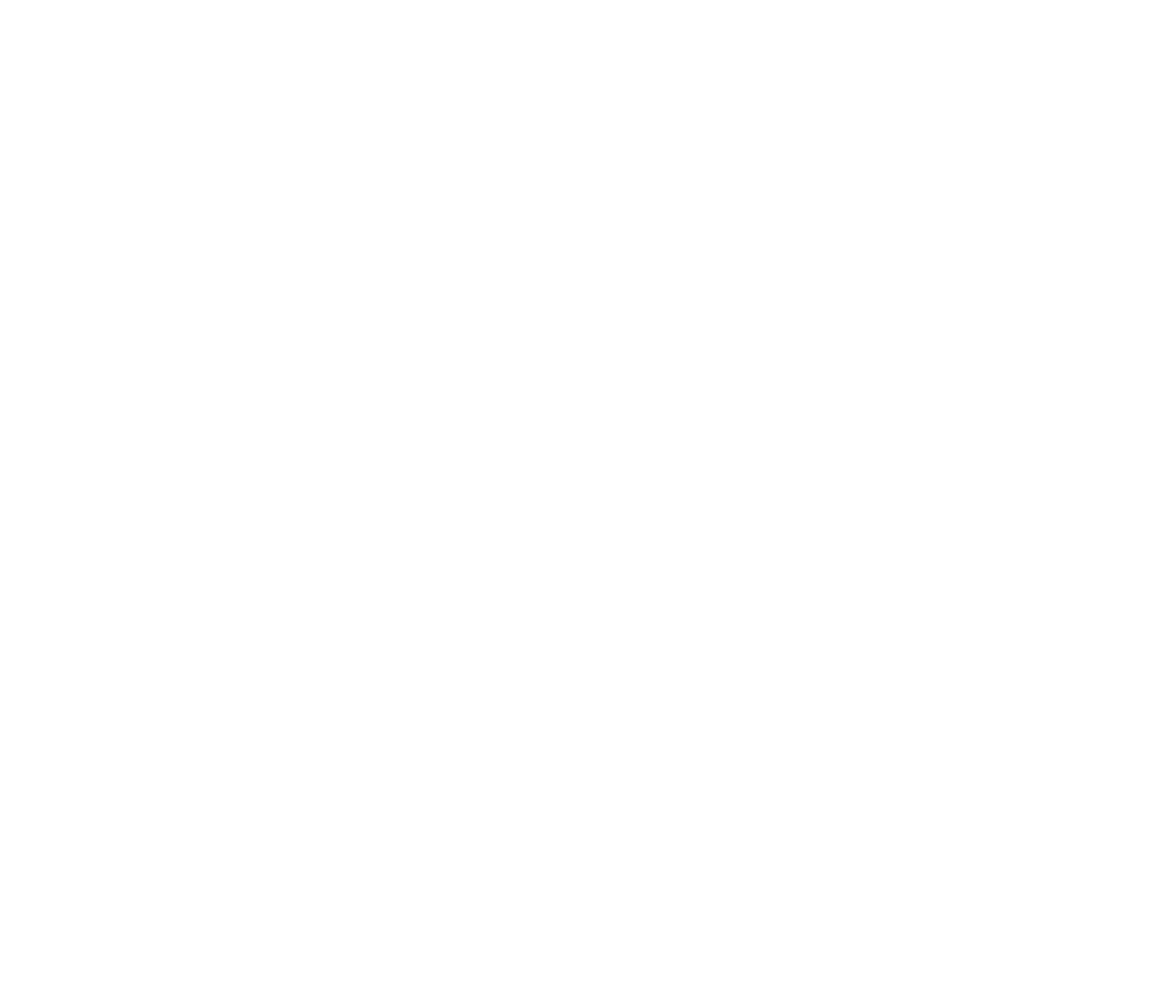
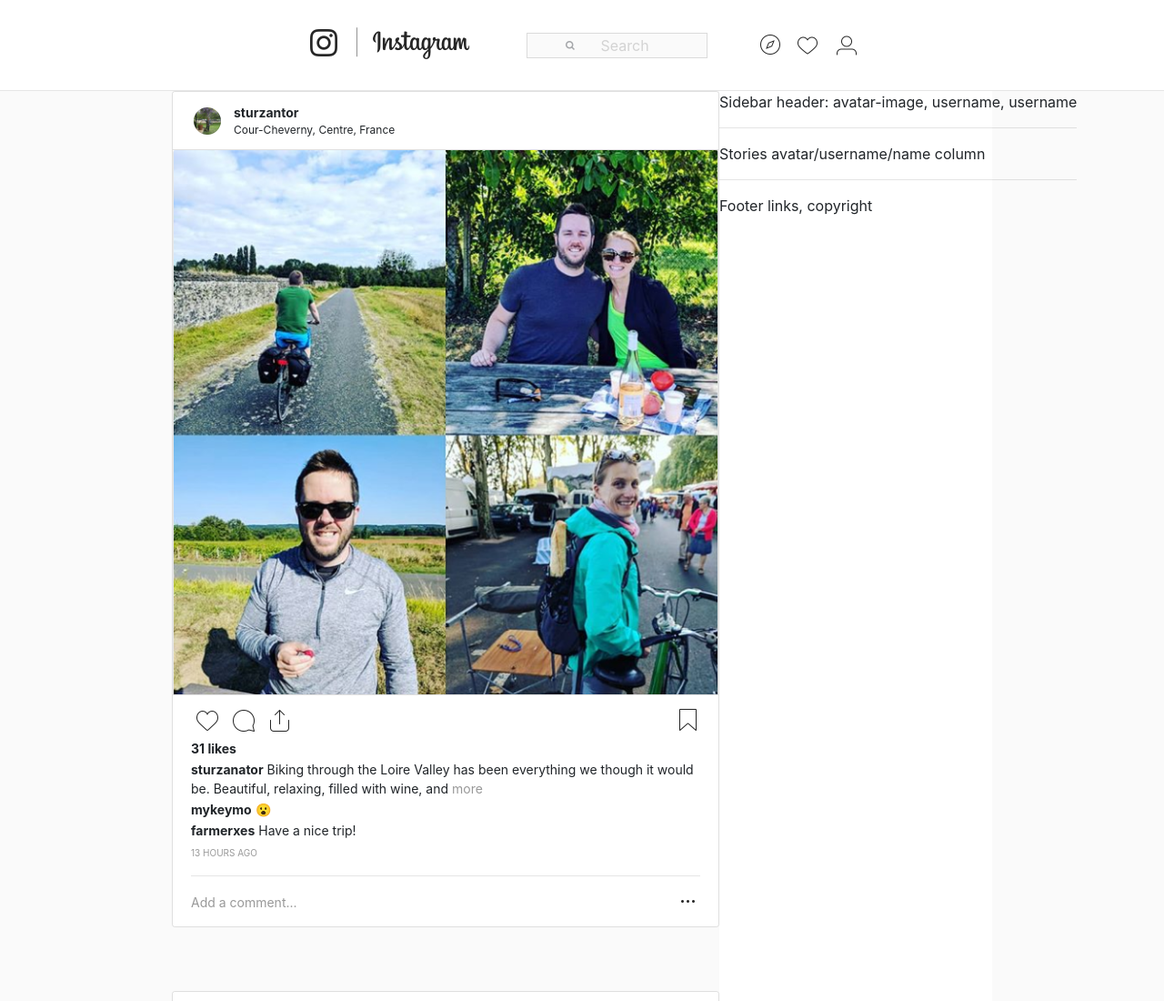
Before and after one commit to hassan-a-alkhalifah/instagram-mockup, a plain HTML site: page index.html in a window 1280 px wide. Shown: the top 1100 px of the page at 91% size. Before the commit the page ends 800 px from the top, so only its background shows below. Drawn offline with Linux system fonts and the light colour scheme.

Commit message:
Complete header and new post column.

```diff
--- a/css/styles.css
+++ b/css/styles.css
@@ -0,0 +1,103 @@
+#header-container {
+  display: flex;
+  justify-content: center;
+  z-index: 1;
+  position: fixed;
+  top: 0;
+  border-bottom: 1px solid rgba(0,0,0,0.0975);
+  width: 100%;
+  background-color: white;
+}
+
+#header-content {
+  display: flex;
+  justify-content: space-between;
+  align-items: center;
+  max-width: 1010px;
+}
+.header-object {
+  margin: 25px;
+}
+#search-bar {
+  width: 199px;
+  border: solid 1px #dbdbdb;
+  background-color: #fafafa;
+  padding: 1px;
+  position: relative;
+}
+#search-bar img{
+  position: absolute;
+  top: 5px;
+  left: 40px;
+}
+#search-bar p{
+  margin: 0 0 0 80px;
+  color: lightgrey;
+}
+#main-content-container {
+  display: flex;
+  justify-content: center;
+  background-color: #fafafa;
+  margin-top: 100px;
+}
+#main-content-container p {
+
+}
+#new-posts-container {
+  width: 602px;
+}
+.new-post {
+  font-size: 14px;
+  margin-bottom: 70px;
+}
+.card-header {
+  display: flex;
+  align-items: center;
+  background-color: white;
+}
+.new-post-avatar, .new-post-metadata {
+  display: inline-block;
+}
+.new-post-avatar {
+  margin-right: 10px;
+}
+.new-post-metadata p {
+  margin-bottom: 0;
+}
+.card-body {
+  padding: 0;
+}
+.card-footer {
+  background-color: white;
+}
+.card-footer p {
+  margin-top: 2px;
+  margin-bottom: 2px;
+}
+.footer-icon-container, .comment-section-container {
+  display: flex;
+  justify-content: space-between;
+}
+.username {
+  font-weight: bold;
+}
+.location {
+  font-size: 12px;
+}
+.andmore {
+  color: #999;
+}
+.timestamp {
+  font-size: 10px;
+  color: #999
+}
+.comment {
+  color: #999;
+}
+#right-sidebar {
+  background-color: white;
+  width: 300px;
+}
+.right-sidebar-wrapper {
+  position: fixed;
+}
--- a/index.html
+++ b/index.html
@@ -6,9 +6,119 @@
     <link href="css/styles.css" rel="stylesheet" type="text/css">
     <script src="js/jquery-3.3.1.js"></script>
     <script src="js/scripts.js"></script>
-    <title></title>
+    <title>Instagram</title>
   </head>
   <body>
+    <div id="header-container">
+      <div id="header-content">
+        <div class="header-object" id="logo">
+          <img src="img/logo.png" alt="Instagram logo">
+        </div>
 
+        <div>
+          <div class="header-object" id="search-bar">
+            <img src="img/lookingglass.png">
+            <p>Search</p>
+          </div>
+        </div>
+
+        <div class="header-object" id="icons">
+          <img src="img/explore.png" alt="explore icon">
+          <img src="img/activity.png" alt="account/activity icon">
+          <img src="img/account.png" alt="profile icon">
+        </div>
+      </div>
+    </div>
+
+    <div id="main-content-container">
+      <div class="main-content-object" id="new-posts-container">
+        <div class="new-post card">
+          <div class="card-header">
+            <div class="new-post-avatar">
+              <img src="img/avatar1.png" class="avatar">
+            </div>
+            <div class="new-post-metadata">
+              <p class="username">sturzantor</p>
+              <p class="location">Cour-Cheverny, Centre, France</p>
+            </div>
+          </div>
+          <div class="card-body">
+            <img class="card-img-top" src="img/content1.png">
+          </div>
+          <div class="card-footer">
+            <div class="footer-icon-container">
+              <div class="footer-icon-left">
+                <img src="img/footer-icons-left.png">
+              </div>
+              <div class="footer-icon-right">
+                <img src="img/footer-icon-right.png">
+              </div>
+            </div>
+            <p class="username">31 likes</p>
+            <p><span class="username">sturzanator</span> Biking through the Loire Valley has been everything we though it would be. Beautiful, relaxing, filled with wine, and <span class="andmore">more</span></p>
+            <p><span class="username">mykeymo</span> 😮</p>
+            <p><span class="username">farmerxes</span> Have a nice trip!</p>
+            <p><span class="timestamp">13 HOURS AGO</span></p>
+            <hr>
+            <div class="comment-section-container">
+              <div class="add-a-comment">
+                <p class="comment">Add a comment...</p>
+              </div>
+              <div class="comment-menu">
+                <img src="img/ellipsis.png">
+              </div>
+            </div>
+          </div>
+        </div>
+        <div class="new-post card">
+          <div class="card-header">
+            <div class="new-post-avatar">
+              <img src="img/avatar2.png" class="avatar">
+            </div>
+            <div class="new-post-metadata">
+              <p class="username">geraldobraho</p>
+              <p class="location">Downtown Houston</p>
+            </div>
+          </div>
+          <div class="card-body">
+            <img class="card-img-top" src="img/content2.png">
+          </div>
+          <div class="card-footer">
+            <div class="footer-icon-container">
+              <div class="footer-icon-left">
+                <img src="img/footer-icons-left.png">
+              </div>
+              <div class="footer-icon-right">
+                <img src="img/footer-icon-right.png">
+              </div>
+            </div>
+            <p class="username">64 likes</p>
+            <p><span class="username">geraldobraho</span> #photography #ig_masterpiece #ig_exquisite #ig_shotz #global_hotshotz #superhubs #main_vision #master_shots <span class="andmore">more</span></p>
+            <p><span class="username">tom.alvarez</span> Super Cool!</p>
+            <p><span class="username">geraldobraho</span> @tom.alvarez thnx</p>
+            <p><span class="timestamp">1 DAY AGO</span></p>
+            <hr>
+            <div class="comment-section-container">
+              <div class="add-a-comment">
+                <p class="comment">Add a comment...</p>
+              </div>
+              <div class="comment-menu">
+                <img src="img/ellipsis.png">
+              </div>
+            </div>
+          </div>
+        </div>
+      </div>
+      <div class="main-content-object" id="right-sidebar">
+        <div class="right-sidebar-wrapper">
+          Sidebar header: avatar-image, username, username
+          <hr>
+          Stories
+          avatar/username/name column
+          <hr>
+          Footer links, copyright
+        </div>
+      </div>
+    </div>
   </body>
 </html>
```
Also changed, not shown: img/account.png (added), img/activity.png (added), img/avatar1.png (added), img/avatar2.png (added), img/content1.png (added), img/content2.png (added), img/ellipsis.png (added), img/explore.png (added), img/footer-icon-right.png (added), img/footer-icons-left.png (added), img/logo.png (added), img/lookingglass.png (added).
